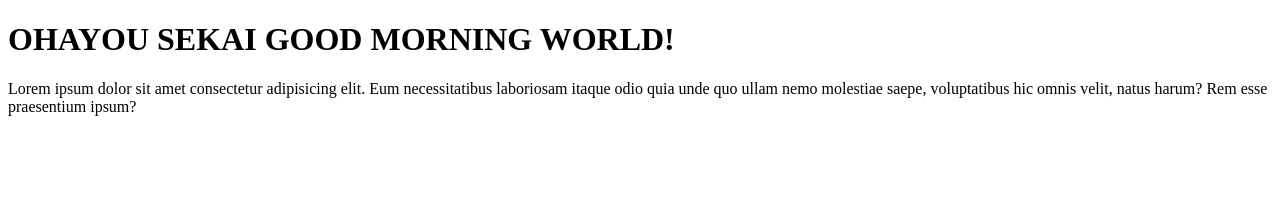
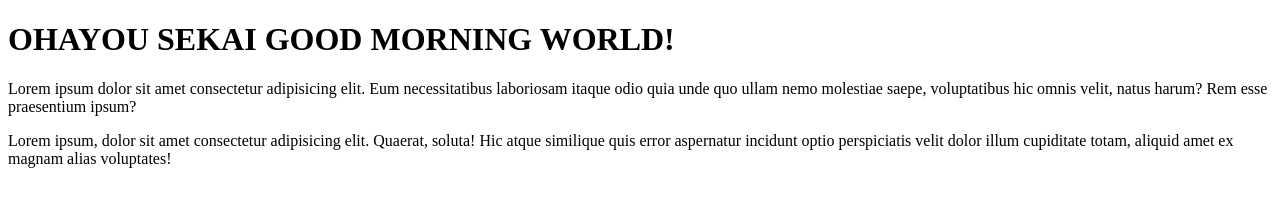
Before and after one commit to TrueShinigami/Ola_Mundo, a plain HTML site: page site_exemplo/index.html in a window 1280 px wide. Drawn offline with Linux system fonts and the light colour scheme.

Commit message:
Adicionado outro parágrafo.

```diff
--- a/site_exemplo/index.html
+++ b/site_exemplo/index.html
@@ -8,7 +8,7 @@
 </head>
 <body>
     <h1>OHAYOU SEKAI GOOD MORNING WORLD!</h1>
-
     <p>Lorem ipsum dolor sit amet consectetur adipisicing elit. Eum necessitatibus laboriosam itaque odio quia unde quo ullam nemo molestiae saepe, voluptatibus hic omnis velit, natus harum? Rem esse praesentium ipsum?</p>
+    <p>Lorem ipsum, dolor sit amet consectetur adipisicing elit. Quaerat, soluta! Hic atque similique quis error aspernatur incidunt optio perspiciatis velit dolor illum cupiditate totam, aliquid amet ex magnam alias voluptates!</p>
 </body>
 </html>
```
